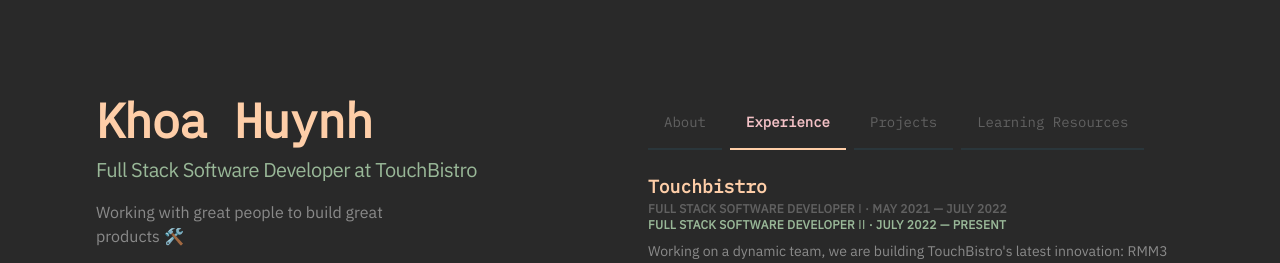
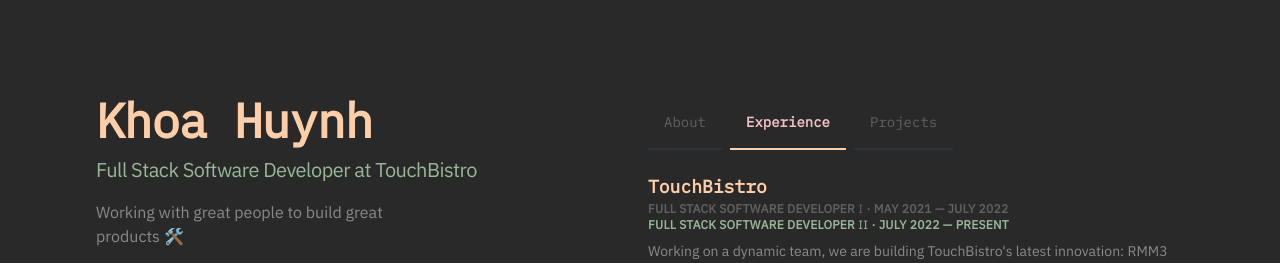
Before and after one commit to khoaHyh/portfolio-v3, a Next.js app: page / in a window 1280 px wide. Both pictures are taken after a click on the tab "Experience". Shown: the top 263 px of the page. Built offline with nearby package versions, Linux system fonts and the light colour scheme.

Commit message:
finish projects

```diff
--- /dev/null
+++ b/src/constants/content.tsx
@@ -0,0 +1,130 @@
+import { StaticImageData } from "next/image";
+import { ReactNode } from "react";
+import pomodomoPic from "../assets/pomodomo.png";
+import chakraChatPic from "../assets/chakra_chat.png";
+
+type Experience = {
+  company: string;
+  positions: {
+    title: string;
+    tenure?: string;
+    customNode?: ReactNode;
+  }[];
+  description: string;
+  tags: string[];
+};
+
+type Project = {
+  title: string;
+  description: string;
+  githubLink: string;
+  githubLinkAlt: string;
+  image: string | StaticImageData;
+  imageAlt: string;
+  tags: string[];
+  appLink?: string;
+  appLinkAlt?: string;
+};
+
+export const experiences: Experience[] = [
+  {
+    company: "TouchBistro",
+    positions: [
+      {
+        title: "Full Stack Software Developer I",
+        tenure: "May 2021 — July 2022",
+        customNode: (
+          <>
+            <span>Full Stack Software Developer </span>
+            {/* Render the I character without the top and bottom horizontal lines */}
+            <span className="font-[sans-serif] font-medium">I</span>
+          </>
+        ),
+      },
+      {
+        title: "Full Stack Software Developer II",
+        tenure: "July 2022 — present",
+        customNode: (
+          <>
+            <span>Full Stack Software Developer </span>
+            {/* Render the II characters without the top and bottom horizontal lines */}
+            <span className="font-[sans-serif] font-medium">II</span>
+          </>
+        ),
+      },
+    ],
+    description:
+      "Working on a dynamic team, we are building TouchBistro's latest innovation: RMM3 (Remote Menu Management 3.0). This cloud-first solution revolutionizes how menus are integrated with the POS system, offering seamless cloud synchronization. From the initial stages of development to launching the beta version, our team has meticulously built, styled, and deployed various features. We're currently migrating existing customers to this advanced system, with a special emphasis on accommodating multi-venue clients.",
+    tags: [
+      "JavaScript",
+      "TypeScript",
+      "Node.js",
+      "PostgreSQL",
+      "React",
+      "Next.js",
+      "Docker",
+      "CircleCI",
+    ],
+  },
+];
+
+export const projects: Project[] = [
+  {
+    title: "Twitter clone API",
+    description:
+      "Developed an API that mocks some of the features that Twitter provides. API Features include: authentication, direct messages, tweets, retweets, likes, and threads.",
+    githubLink: "https://github.com/khoaHyh/twitter-clone-api",
+    githubLinkAlt: "Github page for Twitter clone API (opens in a new tab)",
+    image:
+      "https://raw.githubusercontent.com/khoaHyh/twitter-clone-api/master/assets/twitter-clone-api_ss.png",
+    imageAlt:
+      "Screnshot of Insomnia and terminal setup for testing Twitter clone API",
+    tags: [
+      "JavaScript",
+      "MongoDB",
+      "Express",
+      "Node.js",
+      "Mocha",
+      "Chai",
+      "Passport.js",
+    ],
+  },
+  {
+    title: "Pomodomo",
+    description: "A pomodoro web app that helps users work in intervals.",
+    githubLink: "https://github.com/khoaHyh/pomodomo",
+    githubLinkAlt: "Github page for Pomodomo (opens in a new tab)",
+    appLink: "https://pomodomo-qok9fj4pu-khoahyh.vercel.app/",
+    appLinkAlt: "Pomodomo app page (opens in a new tab)",
+    image: pomodomoPic,
+    imageAlt: "Screenshot of Pomodomo web app",
+    tags: [
+      "JavaScript",
+      "PostgreSQL",
+      "Express.js",
+      "Node.js",
+      "Next.js",
+      "Digital Ocean",
+      "Nginx",
+      "Cloudflare",
+    ],
+  },
+  {
+    title: "Chakra Chat",
+    description:
+      "A web app that enables registered users to chat in real-time with other users. Features a PwnedPasswords API check on user registration which checks if the password inputted was found in a database breach.",
+    githubLink: "https://github.com/khoaHyh/chakra-chat",
+    githubLinkAlt: "Github page for Chakra Chat (opens in a new tab)",
+    image: chakraChatPic,
+    imageAlt: "Screenshot of Chakra Chat web app",
+    tags: [
+      "JavaScript",
+      "MongoDB",
+      "Express.js",
+      "Node.js",
+      "React",
+      "Passport.js",
+      "Chakra UI",
+    ],
+  },
+];
--- a/src/pages/index.tsx
+++ b/src/pages/index.tsx
@@ -1,27 +1,9 @@
-import SocialLinks from "@/components/SocialLinks";
+import SocialLinks, { GithubLink } from "@/components/SocialLinks";
 import Tabs, { TabContent } from "@/components/Tabs";
 import Tags from "@/components/Tags";
+import { experiences, projects } from "@/constants/content";
 import Image from "next/image";
-import React, { ReactNode } from "react";
-
-type Experience = {
-  company: string;
-  positions: {
-    title: string;
-    tenure?: string;
-    customNode?: ReactNode;
-  }[];
-  description: string;
-  tags: string[];
-};
-
-type Project = {
-  title: string;
-  description: string;
-  linkAlt: string;
-  imageAlt: string;
-  tags: string[];
-};
+import React from "react";
 
 export default function Home() {
   // TODO: look into these later, just scaffolding.
@@ -31,68 +13,8 @@
   const headerContainer =
     "lg:sticky lg:top-0 lg:flex lg:max-h-screen lg:w-1/2 lg:flex-col lg:justify-start lg:py-24";
   const contentContainer = "pt-24 lg:w-1/2 lg:py-24";
-
-  const experiences: Experience[] = [
-    {
-      company: "Touchbistro",
-      positions: [
-        {
-          title: "Full Stack Software Developer I",
-          tenure: "May 2021 — July 2022",
-          customNode: (
-            <>
-              Full Stack Software Developer{" "}
-              {/* Render the I character without the top and bottom horizontal lines */}
-              <span className="font-[sans-serif] font-medium">I</span>
-            </>
-          ),
-        },
-        {
-          title: "Full Stack Software Developer II",
-          tenure: "July 2022 — present",
-          customNode: (
-            <>
-              Full Stack Software Developer{" "}
-              {/* Render the II characters without the top and bottom horizontal lines */}
-              <span className="font-[sans-serif] font-medium">II</span>
-            </>
-          ),
-        },
-      ],
-      description:
-        "Working on a dynamic team, we are building TouchBistro's latest innovation: RMM3 (Remote Menu Management 3.0). This cloud-first solution revolutionizes how menus are integrated with the POS system, offering seamless cloud synchronization. From the initial stages of development to launching the beta version, our team has meticulously built, styled, and deployed various features. We're currently migrating existing customers to this advanced system, with a special emphasis on accommodating multi-venue clients.",
-      tags: [
-        "JavaScript",
-        "TypeScript",
-        "Node.js",
-        "PostgreSQL",
-        "React",
-        "Next.js",
-        "Docker",
-        "CircleCI",
-      ],
-    },
-  ];
-
-  const projects: Project[] = [
-    {
-      title: "Twitter clone API",
-      description:
-        "Developed an API that mocks some of the features that Twitter provides. API Features include: authentication, direct messages, tweets, retweets, likes, and threads. Utilized Mocha/Chai for automated tests and Insomnia (Postman-alternative) for manual testing.",
-      linkAlt: "Github page for Twitter clone API (opens in a new tab)",
-      imageAlt:
-        "Screnshot of Insomnia and terminal setup for testing Twitter clone API",
-      tags: [
-        "JavaScript",
-        "MongoDB",
-        "Express",
-        "Node.js",
-        "Mocha",
-        "Chai",
-        "Passport.js",
-      ],
-    },
-  ];
+  const projectGithubIcon =
+    "text-primaryText hover:text-secondary focus-visible:text-secondary relative mt-2 inline-flex items-center text-sm font-medium";
 
   const tabContent: TabContent = {
     About: (
@@ -132,8 +54,20 @@
       </ul>
     ),
     Projects: (
+      <div>
         <ul className="group/list">
-        {projects.map(({ title, description, linkAlt, imageAlt, tags }) => (
+          {projects.map(
+            ({
+              title,
+              description,
+              githubLink,
+              githubLinkAlt,
+              image,
+              imageAlt,
+              tags,
+              appLink,
+              appLinkAlt,
+            }) => (
               <li key={title} className="mb-12">
                 <div className="group relative grid gap-4 pb-1 transition-all sm:grid-cols-8 sm:gap-8 md:gap-4 lg:hover:!opacity-100 lg:group-hover/list:opacity-50">
                   <div className="absolute -inset-x-4 -inset-y-4 z-0 hidden rounded-md transition motion-reduce:transition-none lg:-inset-x-6 lg:block lg:group-hover:bg-lightBackground lg:group-hover:shadow-[inset_0_1px_0_0_rgba(148,163,184,0.1)] lg:group-hover:drop-shadow-lg"></div>
@@ -142,9 +76,9 @@
                       <a
                         className="font-medium text-base text-primaryText inline-flex items-baseline leading-tight hover:text-primary focus-visible:text-primary group/link"
                         rel="noreferrer noopener"
-                    href="https://github.com/khoaHyh/twitter-clone-api"
-                    aria-label={linkAlt}
                         target="_blank"
+                        href={appLink ?? githubLink}
+                        aria-label={appLinkAlt ?? githubLinkAlt}
                       >
                         <span className="absolute -inset-x-4 -inset-y-2.5 hidden rounded md:-inset-x-6 md:-inset-y-4 lg:block"></span>
                         <span>{title}</span>
@@ -153,12 +87,19 @@
                     <p className="font-sans text-sm mt-2 leading-normal">
                       {description}
                     </p>
+                    {appLink != null && (
+                      <GithubLink
+                        iconStyle={projectGithubIcon}
+                        href={githubLink}
+                        ariaLabel={githubLinkAlt}
+                      />
+                    )}
                     <Tags tags={tags} />
                   </div>
                   <Image
                     className="rounded border-2 border-slate-200/10 transition group-hover:border-slate-200/30 sm:order-1 sm:col-span-2 sm:translate-y-1"
                     alt={imageAlt}
-                src="https://raw.githubusercontent.com/khoaHyh/twitter-clone-api/master/assets/twitter-clone-api_ss.png"
+                    src={image}
                     loading="lazy"
                     width={200}
                     height={48}
@@ -166,10 +107,46 @@
                   />
                 </div>
               </li>
-        ))}
+            )
+          )}
         </ul>
+        <div className="mt-12">
+          <a
+            className="inline-flex items-center leading-tight text-primaryText font-semibold group"
+            aria-label="View More Projects on Github"
+            href="https://github.com/khoaHyh?tab=repositories"
+            rel="noreferrer noopener"
+            target="_blank"
+          >
+            <span>
+              <span className="border-b border-transparent pb-px transition group-hover:border-pinkSoft motion-reduce:transition-none">
+                View More Projects on{" "}
+              </span>
+              <span className="whitespace-nowrap">
+                <span className="border-b border-transparent pb-px transition group-hover:border-pinkSoft motion-reduce:transition-none">
+                  Github
+                </span>
+                <svg
+                  className="ml-1 inline-block h-4 w-4 shrink-0 -translate-y-px transition-transform group-hover:translate-x-2 group-focus-visible:translate-x-2 motion-reduce:transition-none"
+                  xmlns="http://www.w3.org/2000/svg"
+                  viewBox="0 0 20 20"
+                  fill="currentColor"
+                  aria-hidden={true}
+                >
+                  <path
+                    fill-rule="evenodd"
+                    d="M3 10a.75.75 0 01.75-.75h10.638L10.23 5.29a.75.75 0 111.04-1.08l5.5 5.25a.75.75 0 010 1.08l-5.5 5.25a.75.75 0 11-1.04-1.08l4.158-3.96H3.75A.75.75 0 013 10z"
+                    clip-rule="evenodd"
+                  ></path>
+                </svg>
+              </span>
+            </span>
+          </a>
+        </div>
+      </div>
     ),
-    "Learning Resources": <>resources</>,
+    // TODO: fill in resources from journey
+    // "Learning Resources": <>resources</>,
   };
 
   return (
--- a/src/styles/globals.css
+++ b/src/styles/globals.css
@@ -6,13 +6,12 @@
 :root {
   /* Peach Blossom theme from monkeytype */
   --color-background: #292929;
-  --color-light-background: #3e3e3e;
   --color-primary: #99b898;
   --color-primary-text: #fecea8;
   --color-secondary: #616161;
   --color-secondary-alt: #2a363b;
-  /* Additional options for body text */
+  /* Additional complimentary colors from ChatGPT */
+  --color-light-background: #3e3e3e;
   --color-body-light-slate-gray: #8a8a8a;
-  --color-body-pastel-green: #77a8a8;
   --color-pink-soft: #f3c1c6;
 }
--- a/tailwind.config.ts
+++ b/tailwind.config.ts
@@ -19,7 +19,6 @@
         secondaryAlt: "var(--color-secondary-alt)",
         // Additional body text color options
         bodyLightSlateGray: "var(--color-body-light-slate-gray)",
-        bodyPastelGreen: "var(--color-body-pastel-green)",
         pinkSoft: "var(--color-pink-soft)",
       },
       fontFamily: {
```
Also changed, not shown: src/components/SocialLinks.tsx (+23 -6 lines), 1 other file (tests, documents, lock files or other folders). Lines whose indentation alone changed are shown as unchanged.
